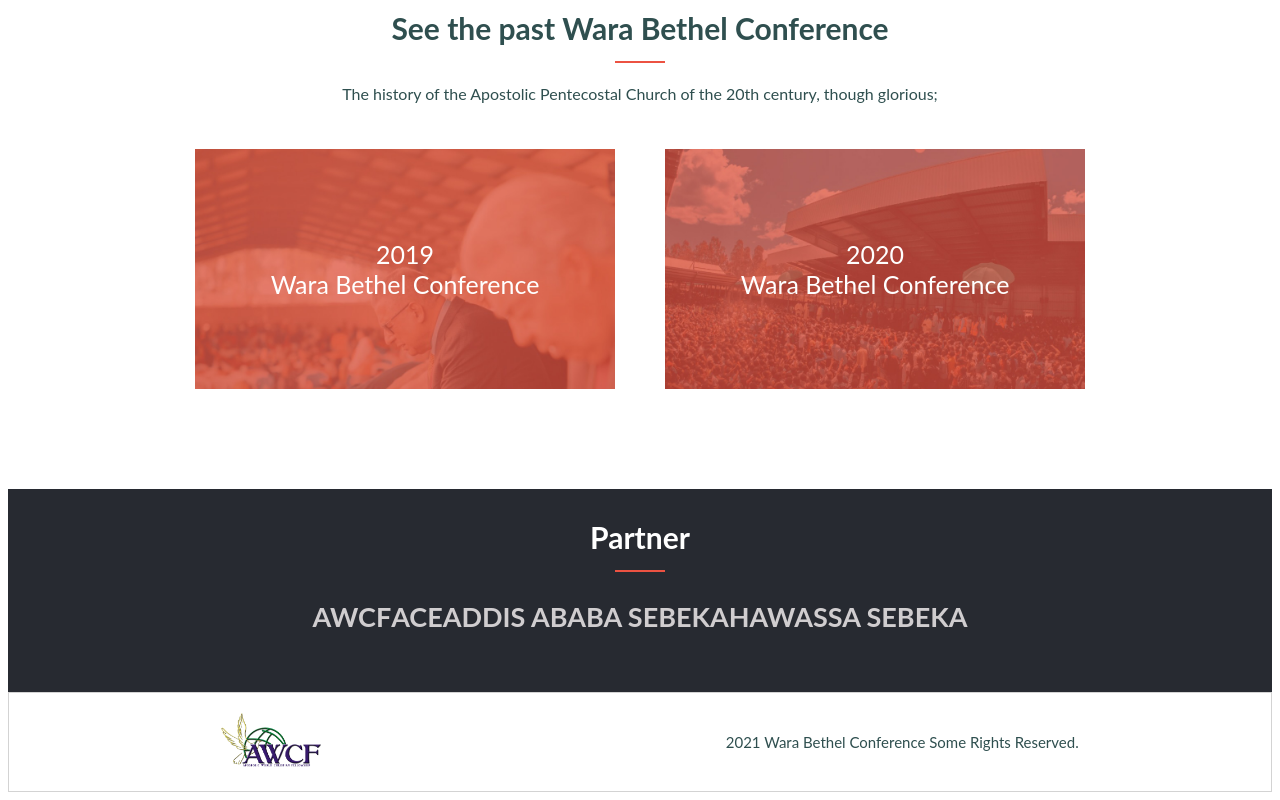
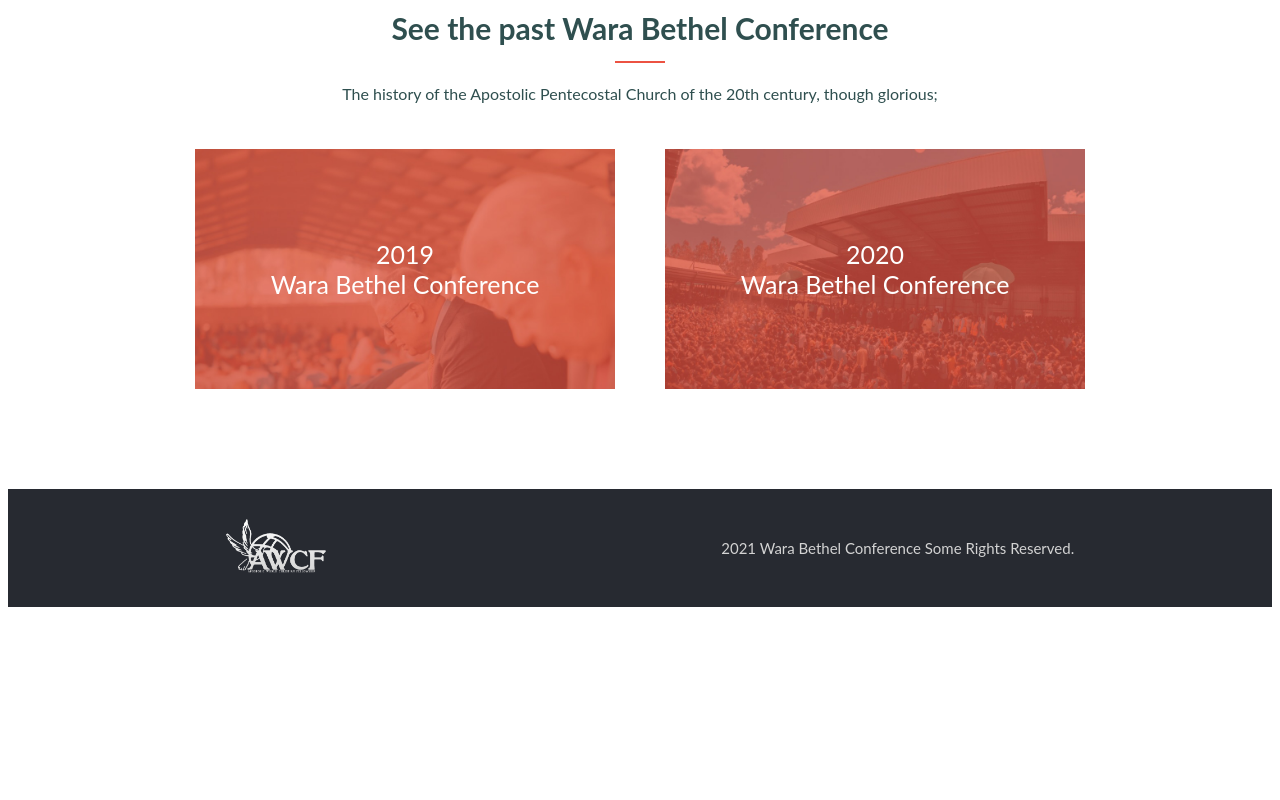
Before and after one commit to Mre55/Wara-Conference, a website: page html/about.html in a window 1280 px wide. Shown: the part 1072-1872 px from the top of the page. After the commit the page ends 1687 px from the top, so only its background shows below. Drawn offline with Linux system fonts and the light colour scheme; files that its build step writes are made by us from their sources.

Commit message:
Add footer fot the about page

```diff
--- a/CSS/about.css
+++ b/CSS/about.css
@@ -172,9 +172,10 @@
   margin: 0;
 }
 
-footer {
+.footer-mobile {
   display: flex;
   justify-content: space-around;
+  border: 1px solid #d3d3d3;
 }
 
 .footer-logo-img img {
@@ -365,4 +366,15 @@ footer {
   .past-conference-container {
     margin: 40px auto 100px auto;
   }
+
+  .footer-desktop {
+    background: #272a31;
+    display: flex;
+    justify-content: space-around;
+    padding: 10px;
+  }
+
+  .footer-text {
+    color: #d3d3d3;
+  }
 }
--- a/CSS/style.css
+++ b/CSS/style.css
@@ -255,7 +255,7 @@ section.main-program {
   padding: 10px;
 }
 
-footer {
+.footer-container {
   display: flex;
   justify-content: space-around;
   border: 1px solid #d3d3d3;
--- a/html/about.html
+++ b/html/about.html
@@ -135,7 +135,7 @@
             </div>
         </section>
 
-        <section class="partner">
+        <section class="partner only-mobile">
             <div class="partner-container">
                 <h3>Partner</h3>
                 <div class="main-line">
@@ -154,11 +154,21 @@
     </main>
 
     <footer>
-        <div class="footer-logo-img">
-            <img src="../Images/awcflogo.png" alt="forum">
+        <div class="footer-mobile only-mobile">
+            <div class="footer-logo-img">
+                <img src="../Images/awcflogo.png" alt="forum">
+            </div>
+            <div class="footer-text">
+               <p>2021 Wara Bethel Conference Some Rights Reserved.</p>
+            </div>
         </div>
-        <div class="footer-text">
-           <p>2021 Wara Bethel Conference Some Rights Reserved.</p>
+        <div class="footer-desktop only-desktop">
+            <div class="footer-logo-img">
+                <img src="../Images/awcflogo-white.png" alt="forum">
+            </div>
+            <div class="footer-text">
+               <p>2021 Wara Bethel Conference Some Rights Reserved.</p>
+            </div>
         </div>
     </footer>
 
```
Also changed, not shown: index.html (+1 -1 lines), Images/awcflogo-white.png (added).
